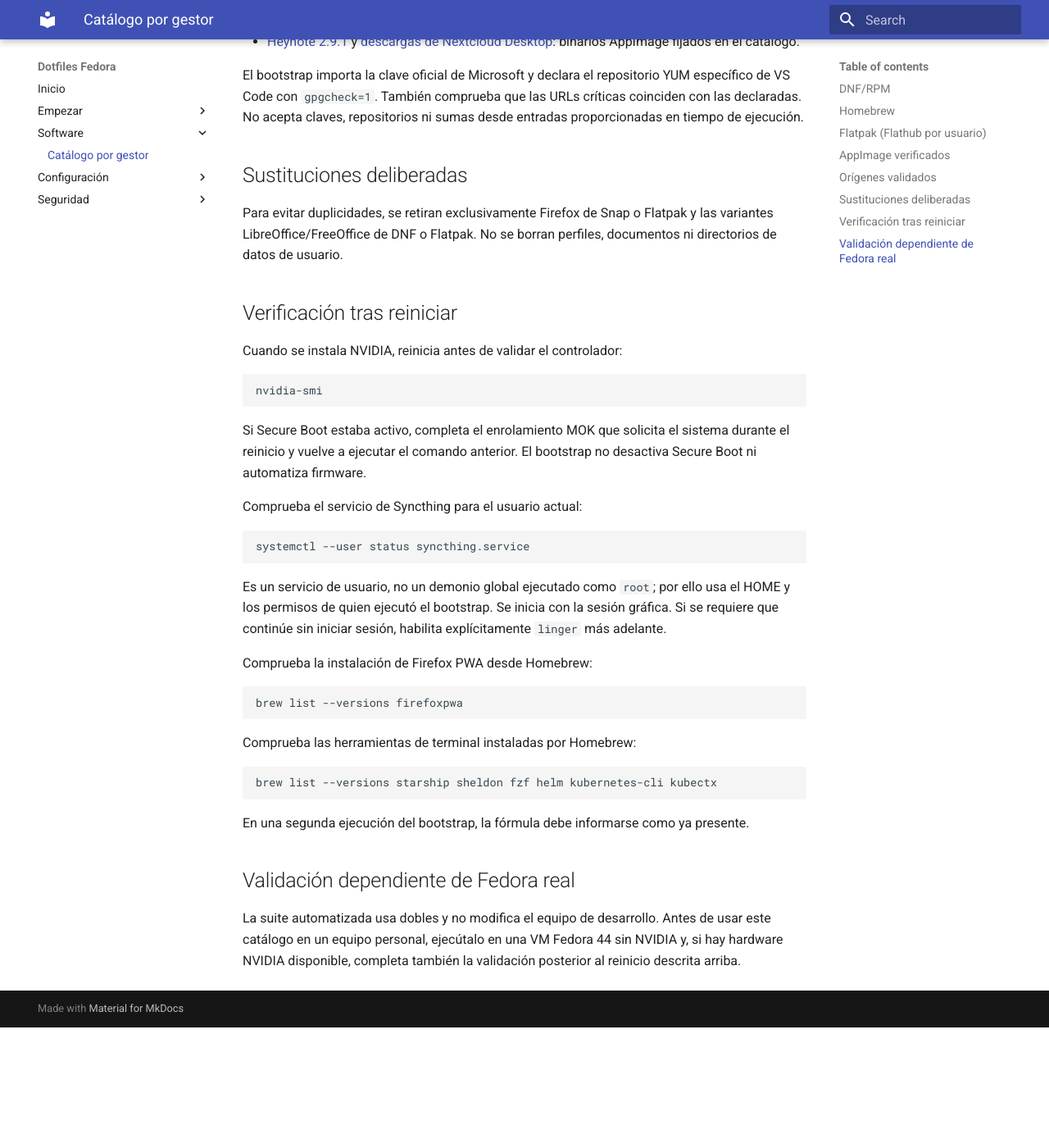
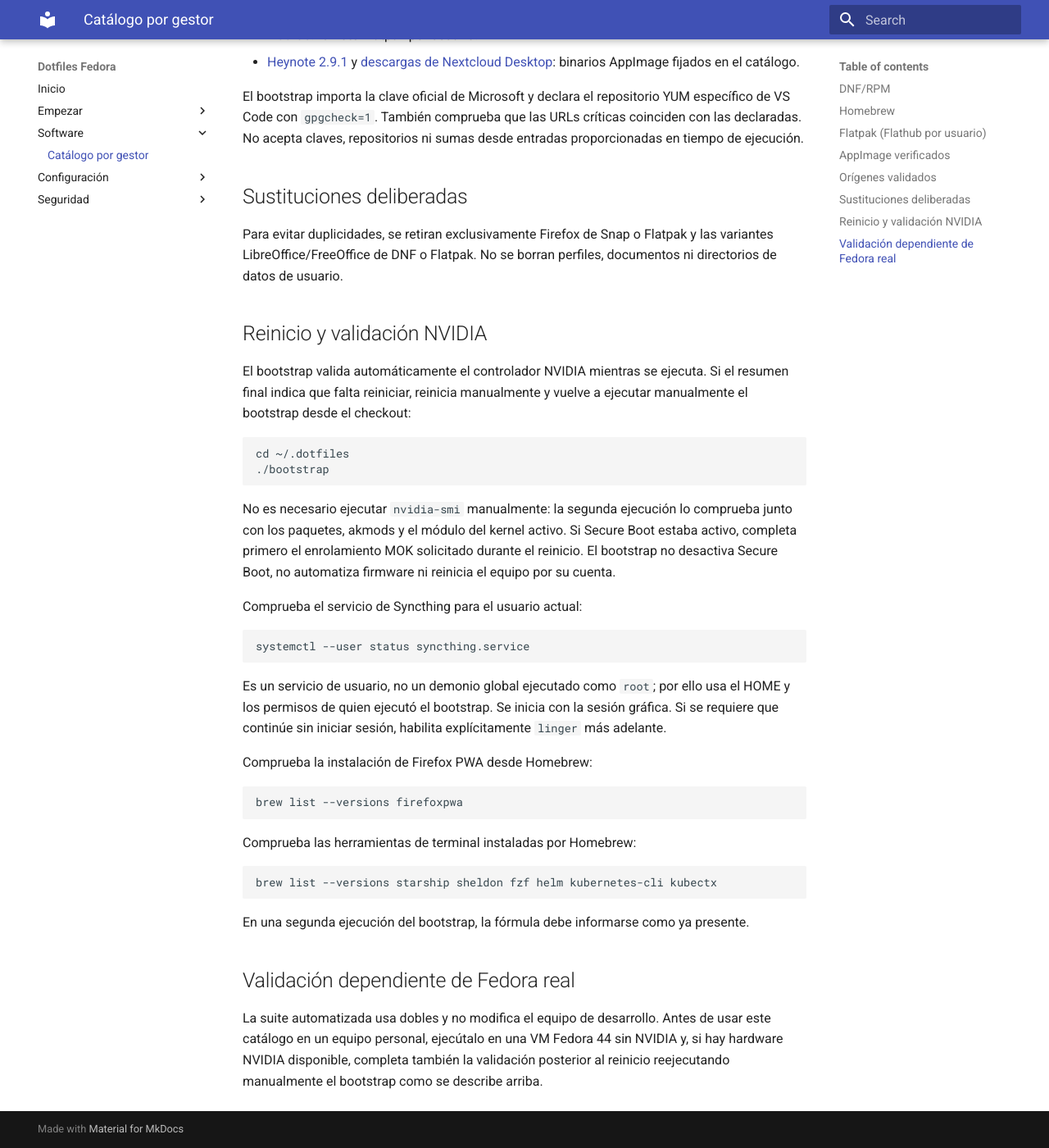
Before and after one commit to rdiezsj/dotfiles, an MkDocs documentation site: the page built from docs/catalogo-fedora.md, in a window 1280 px wide and 1400 px high, scrolled down 3752 px. Shown: the whole window at 82% size. Built offline with MkDocs 1.6.1 and Material for MkDocs 9.7.7, drawn with Linux system fonts in a browser that asks for light colours; before the commit the page ends 5005 px from its top, so only the background shows below that; some of the changed text lies outside the part shown.

Commit message:
feat: valida controladores nvidia

````diff
--- a/docs/catalogo-fedora.md
+++ b/docs/catalogo-fedora.md
@@ -33,7 +33,8 @@
 cuando está disponible el repositorio tainted, `libdvdcss`. Si el inventario
 PCI detecta NVIDIA, instala además `akmod-nvidia`, CUDA, VA-API y bibliotecas
 de 32 bits; son componentes condicionales, no aplicaciones configuradas por
-Dotbot. Requieren reinicio y, con Secure Boot, enrolamiento MOK.
+Dotbot. El bootstrap comprueba paquetes, akmods, el módulo del kernel activo y
+el controlador; con Secure Boot puede requerir el enrolamiento MOK.
 
 El bootstrap también instala las dependencias técnicas `git`, `curl`, `zsh`,
 `flatpak`, `gum`, `python3`, `libsecret`, `pciutils` y `mokutil`, junto al grupo
@@ -101,15 +102,22 @@
 
 Para evitar duplicidades, se retiran exclusivamente Firefox de Snap o Flatpak y las variantes LibreOffice/FreeOffice de DNF o Flatpak. No se borran perfiles, documentos ni directorios de datos de usuario.
 
-## Verificación tras reiniciar
+## Reinicio y validación NVIDIA
 
-Cuando se instala NVIDIA, reinicia antes de validar el controlador:
+El bootstrap valida automáticamente el controlador NVIDIA mientras se ejecuta.
+Si el resumen final indica que falta reiniciar, reinicia manualmente y vuelve a
+ejecutar manualmente el bootstrap desde el checkout:
 
 ```bash
-nvidia-smi
+cd ~/.dotfiles
+./bootstrap
 ```
 
-Si Secure Boot estaba activo, completa el enrolamiento MOK que solicita el sistema durante el reinicio y vuelve a ejecutar el comando anterior. El bootstrap no desactiva Secure Boot ni automatiza firmware.
+No es necesario ejecutar `nvidia-smi` manualmente: la segunda ejecución lo
+comprueba junto con los paquetes, akmods y el módulo del kernel activo. Si
+Secure Boot estaba activo, completa primero el enrolamiento MOK solicitado
+durante el reinicio. El bootstrap no desactiva Secure Boot, no automatiza
+firmware ni reinicia el equipo por su cuenta.
 
 Comprueba el servicio de Syncthing para el usuario actual:
 
@@ -138,4 +146,5 @@
 La suite automatizada usa dobles y no modifica el equipo de desarrollo. Antes
 de usar este catálogo en un equipo personal, ejecútalo en una VM Fedora 44 sin
 NVIDIA y, si hay hardware NVIDIA disponible, completa también la validación
-posterior al reinicio descrita arriba.
+posterior al reinicio reejecutando manualmente el bootstrap como se describe
+arriba.
````
Also changed, not shown: README.md (+11 -0 lines), docs/instalacion.md (+7 -4 lines), openspec/changes/automate-nvidia-driver-validation/design.md (added, +90 -0 lines), openspec/changes/automate-nvidia-driver-validation/proposal.md (added, +45 -0 lines), openspec/changes/automate-nvidia-driver-validation/specs/dotfiles-operations/spec.md (added, +14 -0 lines), openspec/changes/automate-nvidia-driver-validation/specs/fedora-multimedia-nvidia/spec.md (added, +33 -0 lines), openspec/changes/automate-nvidia-driver-validation/tasks.md (added, +18 -0 lines), 4 other files.
